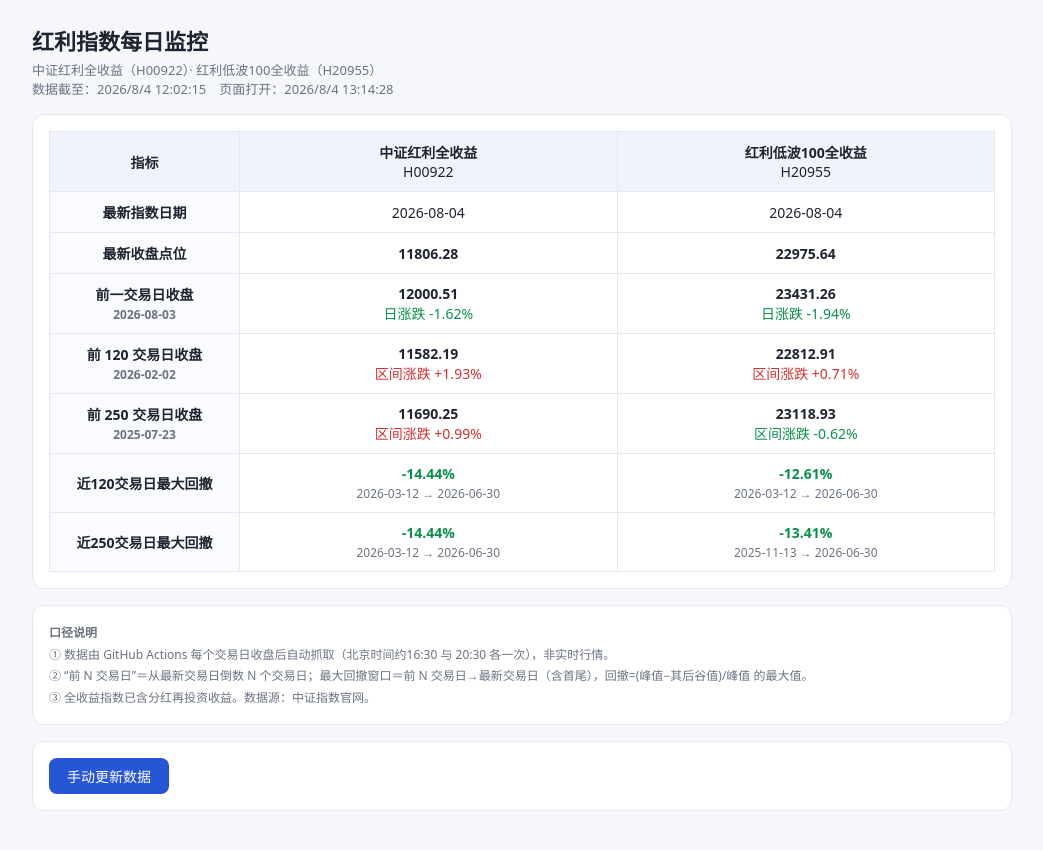
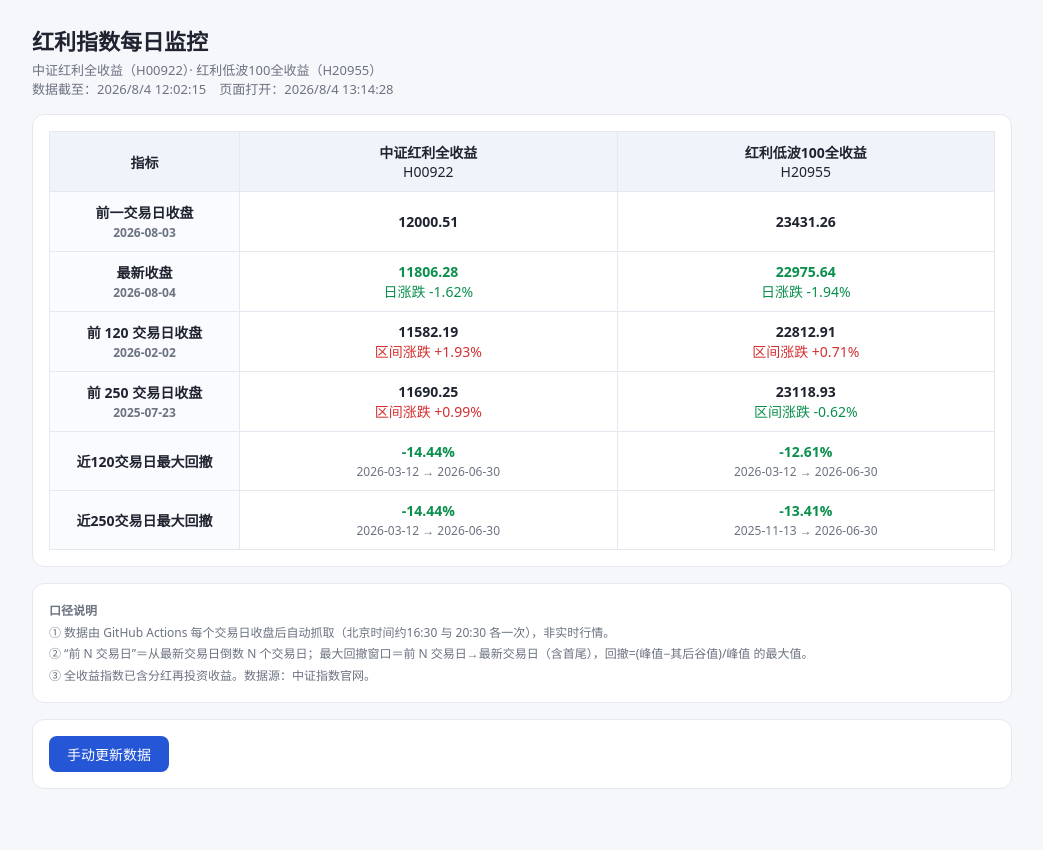
Before and after one commit to fengerh/DividIndex_Tracker, a plain HTML site: page index.html in a window 1280 px wide. Shown: the whole page, without its empty margins (118-1161 px from the left). After the commit the page ends 829 px from the top, so only its background shows below. Drawn offline with Linux system fonts and the light colour scheme.

Commit message:
Add files via upload

```diff
--- a/index.html
+++ b/index.html
@@ -1,6 +1,6 @@
 <!DOCTYPE html><html lang="zh-CN"><head><meta charset="UTF-8"/>
 <meta name="viewport" content="width=device-width,initial-scale=1"/>
-<title>红利指数每日监控 v20260804.2030</title>
+<title>红利指数每日监控 v20260804.2110</title>
 <style>
 :root{--bg:#f6f7fb;--card:#fff;--line:#e5e8ef;--txt:#1f2430;--sub:#6b7280;--red:#d43030;--green:#0a8f4d}
 *{box-sizing:border-box}body{margin:0;font-family:"Microsoft YaHei",system-ui,sans-serif;background:var(--bg);color:var(--txt);padding:24px}
@@ -67,9 +67,8 @@ function mddCell(a,N){const w=a.wins[N];if(!w)return `<span class="small">历史
   return `<b class="down">-${w.mdd.toFixed(2)}%</b><div class="small">${fmtDate(w.peakDate)} → ${fmtDate(w.troughDate)}</div>`+(w.ongoing?`<div><span class="badge">正在回撤中</span></div>`:"");}
 function render(R){
   const rows=[
-    {label:"最新指数日期",date:null,cell:a=>fmtDate(a.latest.date)},
-    {label:"最新收盘点位",date:null,cell:a=>"<b>"+fmt(a.latest.close)+"</b>"},
-    {label:"前一交易日收盘",date:a=>fmtDate(a.prev.date),cell:a=>`<b>${fmt(a.prev.close)}</b><div class="${cls(a.dayChg)}">日涨跌 ${pct(a.dayChg)}</div>`},
+    {label:"前一交易日收盘",date:a=>fmtDate(a.prev.date),cell:a=>`<b>${fmt(a.prev.close)}</b>`},
+    {label:"最新收盘",date:a=>fmtDate(a.latest.date),cell:a=>`<b class="${cls(a.dayChg)}">${fmt(a.latest.close)}</b><div class="${cls(a.dayChg)}">日涨跌 ${pct(a.dayChg)}</div>`},
     {label:"前 120 交易日收盘",date:a=>fmtDate(a.wins[120].start.date),cell:a=>winCell(a,120)},
     {label:"前 250 交易日收盘",date:a=>fmtDate(a.wins[250].start.date),cell:a=>winCell(a,250)},
     {label:"近120交易日最大回撤",date:null,cell:a=>mddCell(a,120)},
```
